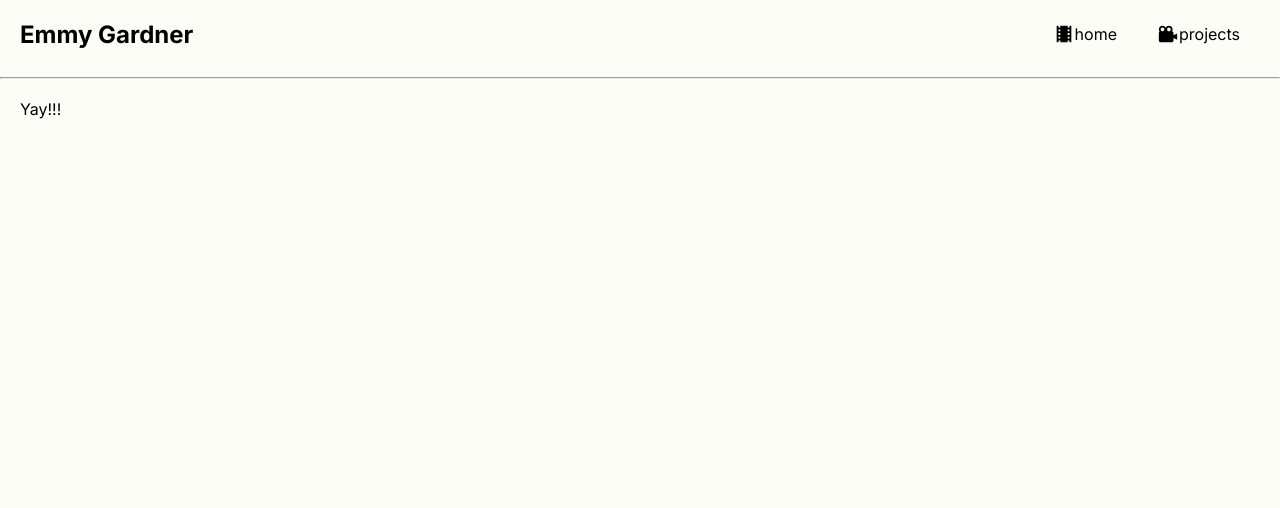
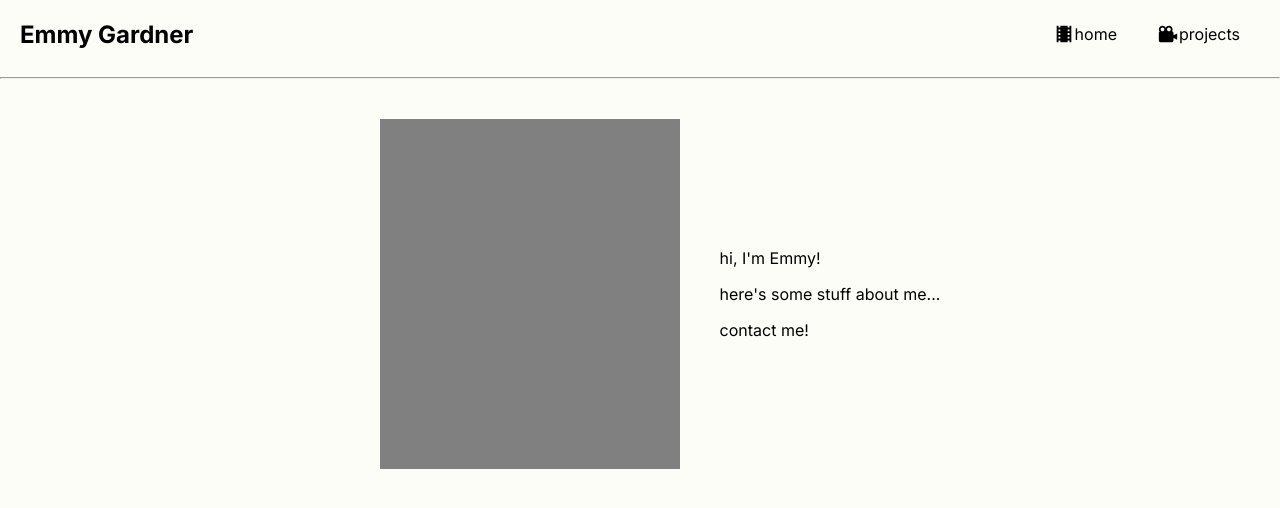
Before and after one commit to gracebmanning/emmy-portfolio, a React (Create React App) app: page / in a window 1280 px wide. Shown: the top 508 px of the page. Built offline with nearby package versions, Linux system fonts and the light colour scheme.

Commit message:
basic home page layout

```diff
--- a/src/components/Home/home.css
+++ b/src/components/Home/home.css
@@ -0,0 +1,18 @@
+.homeContent{
+    width: 100%;
+    display: flex;
+    flex-direction: row;
+    justify-content: center;
+    align-items: center;
+}
+
+.homeHeadshot{
+    background-color: gray;
+    height: 350px;
+    width: 300px;
+    margin: 20px;
+}
+
+.homeText{
+    margin: 20px;
+}
--- a/src/components/Home/home.js
+++ b/src/components/Home/home.js
@@ -3,7 +3,20 @@ import './home.css';
 export default function Home(){
     return(
         <div className='container'>
-            Yay!!!
+            <div className='homeContent'>
+                <div className='homeHeadshot'>
+
+                </div>
+                <div className='homeText'>
+                    <p>
+                        hi, I'm Emmy!
+                    </p>
+                    <p>
+                        here's some stuff about me...
+                    </p>
+                    <p>contact me!</p>
+                </div>
+            </div>
         </div>
     )
 }
--- a/src/components/Projects/projects.js
+++ b/src/components/Projects/projects.js
@@ -1,4 +1,9 @@
 import './projects.css';
+
+// Is Mommy Okay?
+// Strip the Stigma
+// Big Joe's Dent Removal commercial
+// IMTS West
 
 export default function Projects(){
     return(
```
